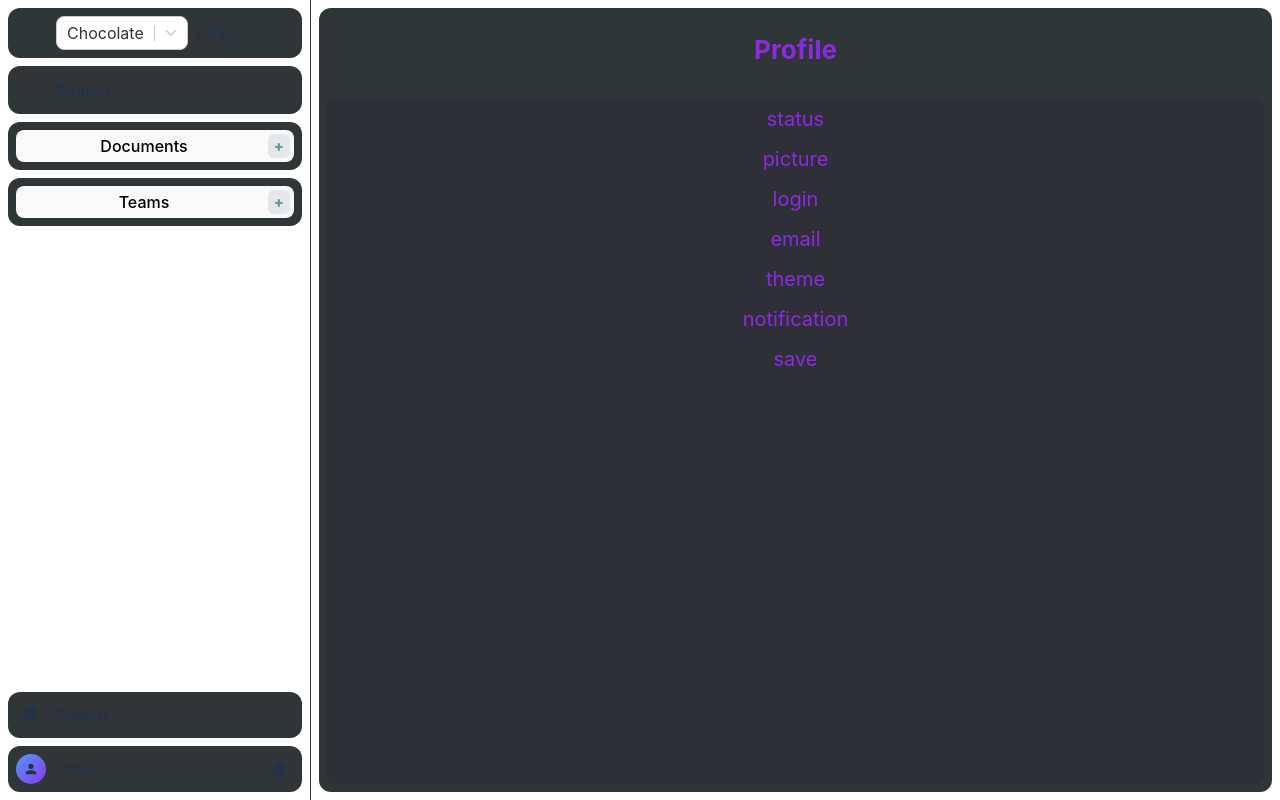
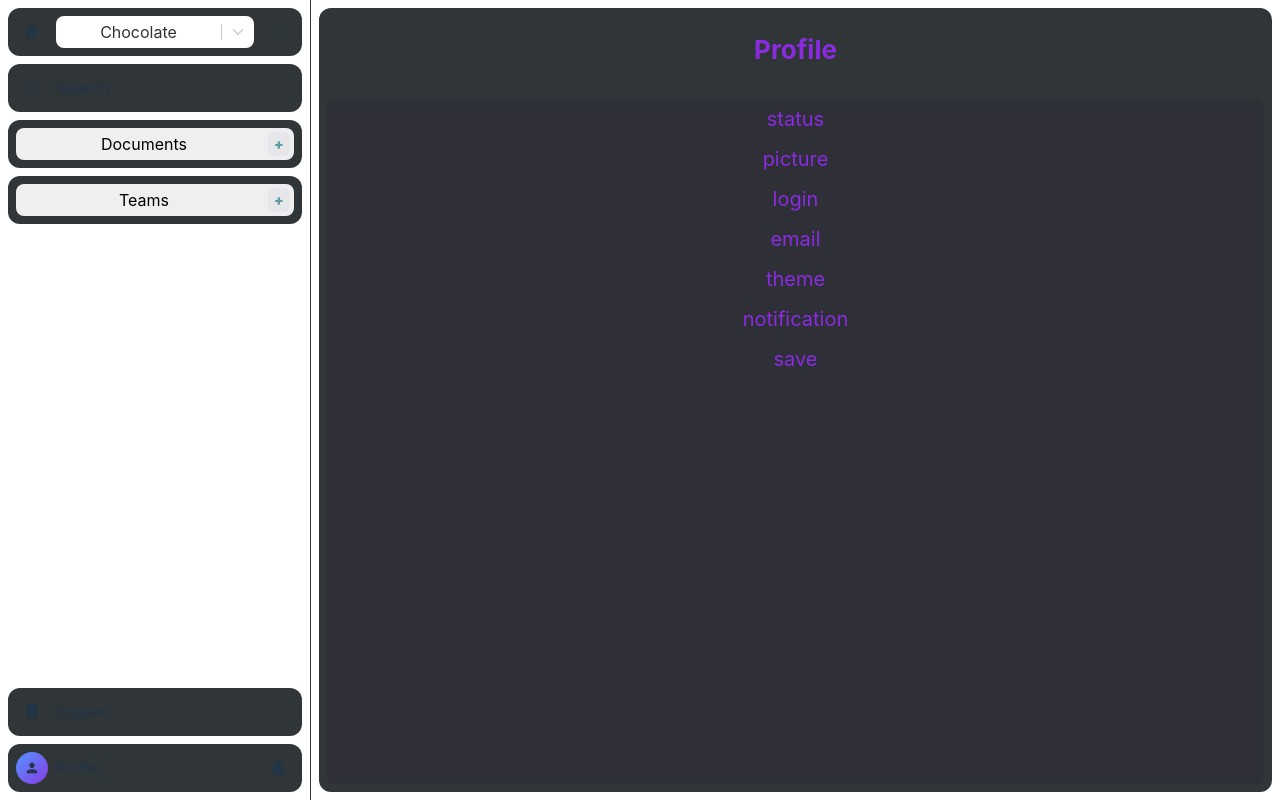
Before and after one commit to entools/tools.interface, a React (Vite) app: page /profile in a window 1280 px wide. Built offline with nearby package versions, Linux system fonts and the light colour scheme.

Commit message:
fix: sidebar

```diff
--- a/src/components/sidebar/components/help/help.module.css
+++ b/src/components/sidebar/components/help/help.module.css
@@ -25,8 +25,8 @@
 
 .icon {
   /* background: linear-gradient(-45deg, rgb(44, 191, 199), rgb(70, 238, 170)); */
-  height: 30px;
-  width: 30px;
+  height: 32px;
+  width: 32px;
   border-radius: 50%;
   display: flex;
   justify-content: center;
--- a/src/components/sidebar/components/list/list.module.css
+++ b/src/components/sidebar/components/list/list.module.css
@@ -84,6 +84,7 @@
   margin: 0;
   min-width: 24px;
   min-height: 24px;
+  height: 24px;
   width: 24px;
   /* width: 100%; */
   background-color: #e5e7eb;
--- a/src/components/sidebar/components/logo/logo.module.css
+++ b/src/components/sidebar/components/logo/logo.module.css
@@ -24,12 +24,29 @@
   align-items: center;
   margin: 0;
   padding: 0;
-  height: 30px;
-  min-width: 30px;
-  width: 30px;
+  height: 32px;
+  width: 32px;
+  min-width: 32px;
   color: var(--font-color);
   border: var(--button-border);
   border-radius: 8px;
+  background-color: #303537;
+  margin-left: 8px;
+}
+
+.home {
+  display: flex;
+  justify-content: center;
+  align-items: center;
+  margin: 0;
+  padding: 0;
+  height: 30px;
+  width: 30px;
+  min-width: 30px;
+  color: var(--font-color);
+  border: var(--button-border);
+  border-radius: 8px;
+  background-color: #303537;
 }
 
 .title {
@@ -61,3 +78,8 @@
   justify-content: center;
   /* align-items: center; */
 }
+
+.full {
+  width: 100%;
+  min-width: 80px;
+}
--- a/src/components/sidebar/components/logo/logo.tsx
+++ b/src/components/sidebar/components/logo/logo.tsx
@@ -6,7 +6,7 @@
 import { NavLink } from 'react-router-dom';
 import Select, { type DropdownIndicatorProps, components } from 'react-select';
 import classNames from 'classnames';
-import { IoIosAdd, IoIosArrowDown } from 'react-icons/io';
+import { IoIosAdd, IoIosArrowDown, IoMdHome } from 'react-icons/io';
 
 import style from './logo.module.css';
 
@@ -27,16 +27,17 @@ const DropdownIndicator: React.FC<DropdownIndicatorProps> = (props) => (
 
 export default function Logo({ sidebarWidth }: { sidebarWidth: number; }) {
   return (
-    <div className={classNames(style.header, { [style.small]: sidebarWidth < 120 })}>
+    <div className={classNames(style.header, { [style.small]: sidebarWidth < 100 })}>
       <div className={style.logo}>
-        <div className={style.icon}>
-          <IoIosAdd />
-        </div>
-        {sidebarWidth >= 148 && (
+        <NavLink to="/" className={style.home}>
+          <IoMdHome />
+          {/* {sidebarWidth} */}
+        </NavLink>
+
+        {sidebarWidth >= 178 && (
           <>
-
             <Select
-              className="basic-single"
+              className={classNames('basic-single', style.full)}
               classNamePrefix="select"
               components={{ Placeholder, DropdownIndicator }}
               defaultValue={options[0]}
@@ -45,6 +46,7 @@ export default function Logo({ sidebarWidth }: { sidebarWidth: number; }) {
                   ...baseStyles,
                   minHeight: 20,
                   marginLeft: '8px',
+                  border: 0,
                 }),
               }}
               theme={(theme) => ({
@@ -60,10 +62,9 @@ export default function Logo({ sidebarWidth }: { sidebarWidth: number; }) {
               name="name"
               options={options}
             />
-            <NavLink to="/" className={style.title}>
-              C
-              {sidebarWidth}
-            </NavLink>
+            <button type="button" className={style.icon}>
+              <IoIosAdd />
+            </button>
           </>
         )}
       </div>
--- a/src/components/sidebar/components/profile/profile.module.css
+++ b/src/components/sidebar/components/profile/profile.module.css
@@ -17,8 +17,8 @@
 
 .pic {
   background: linear-gradient(-45deg, rgb(135, 57, 229), rgb(84, 150, 255));
-  height: 30px;
-  width: 30px;
+  height: 32px;
+  width: 32px;
   border-radius: 50%;
   display: flex;
   justify-content: center;
@@ -46,8 +46,8 @@
 
 .notification {
   /* background: linear-gradient(-45deg, rgb(44, 191, 199), rgb(70, 238, 170)); */
-  height: 30px;
-  width: 30px;
+  height: 32px;
+  width: 32px;
   border-radius: 50%;
   display: flex;
   justify-content: center;
--- a/src/components/sidebar/components/search/search.module.css
+++ b/src/components/sidebar/components/search/search.module.css
@@ -25,13 +25,15 @@
   /* background: linear-gradient(-45deg, rgb(44, 191, 199), rgb(70, 238, 170)); */
   height: 30px;
   width: 30px;
-  border-radius: 50%;
+  /* border-radius: 50%; */
   display: flex;
   justify-content: center;
   align-items: center;
   color: var(--font-color);
   border: var(--button-border);
   border-radius: 8px;
+  padding: 0;
+  margin: 0;
 }
 
 .title {
--- a/src/index.css
+++ b/src/index.css
@@ -36,11 +36,11 @@ h1 {
   line-height: 1.1;
 }
 
-button {
-  border-radius: 8px;
-  padding: 0.6em 1.2em;
-  font-size: 1em;
-  font-weight: 500;
+/* button {
+  border-radius: 8px; */
+  /* padding: 0.6em 1.2em; */
+  /* font-size: 1em; */
+  /* font-weight: 500;
   font-family: inherit;
   background-color: #1a1a1a;
   cursor: pointer;
@@ -51,7 +51,7 @@ button:hover {
 button:focus,
 button:focus-visible {
   outline: 4px auto -webkit-focus-ring-color;
-}
+} */
 
 @media (prefers-color-scheme: light) {
   :root {
@@ -63,7 +63,7 @@ button:focus-visible {
   a:hover {
     color: #747bff;
   }
-  button {
+  /* button {
     background-color: #f9f9f9;
-  }
+  } */
 }
```
